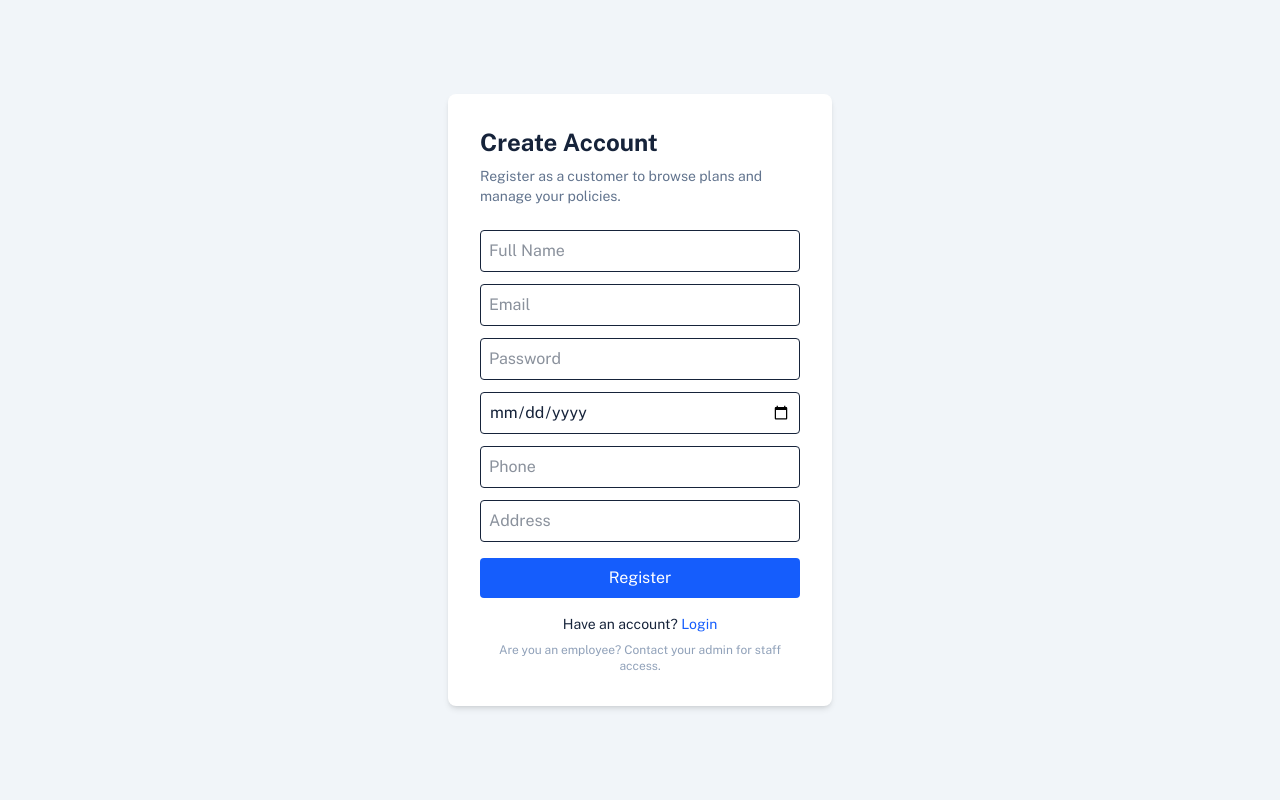
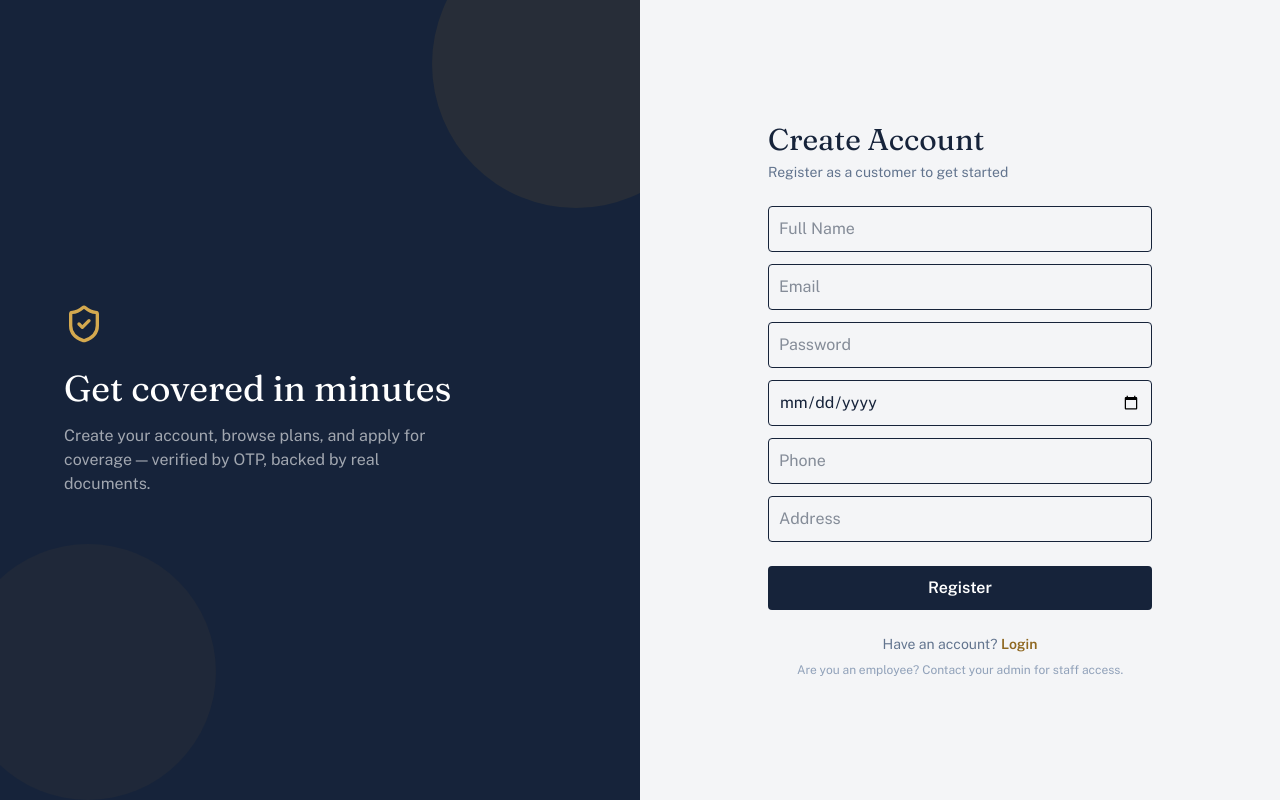
Before and after one commit to Ayusht20/insurance-management, a React (Vite) app in the folder frontend/: page /register in a window 1280 px wide. Built offline with nearby package versions, Linux system fonts and the light colour scheme; no server answers.

Commit message:
Enhanced the designing of Register Page!

```diff
--- a/frontend/src/pages/Register.jsx
+++ b/frontend/src/pages/Register.jsx
@@ -1,10 +1,12 @@
 import { useState } from "react";
 import { useNavigate, Link } from "react-router-dom";
 import { registerUser } from "../services/authService";
+import { ShieldCheck } from "lucide-react";
 
 export default function Register() {
   const [form, setForm] = useState({ name: "", email: "", password: "", dob: "", phone: "", address: "" });
   const [error, setError] = useState("");
+  const [loading, setLoading] = useState(false);
   const navigate = useNavigate();
 
   const handleChange = (e) => setForm({ ...form, [e.target.name]: e.target.value });
@@ -12,38 +14,61 @@ export default function Register() {
   const handleSubmit = async (e) => {
     e.preventDefault();
     setError("");
+    setLoading(true);
     try {
       await registerUser(form);
       navigate("/login");
     } catch (err) {
       setError(err.response?.data?.detail || "Registration failed");
+    } finally {
+      setLoading(false);
     }
   };
 
   return (
-    <div className="min-h-screen flex items-center justify-center bg-slate-100">
-      <form onSubmit={handleSubmit} className="bg-white p-8 rounded-lg shadow-md w-96">
-        <h1 className="text-2xl font-bold mb-2">Create Account</h1>
-        <p className="text-sm text-slate-500 mb-6">Register as a customer to browse plans and manage your policies.</p>
-        {error && <p className="text-red-500 mb-4 text-sm">{error}</p>}
+    <div className="min-h-screen flex">
+      <div className="hidden md:flex w-1/2 bg-ink text-white flex-col justify-center px-16 relative overflow-hidden">
+        <div className="absolute -top-20 -right-20 w-72 h-72 bg-brass/10 rounded-full" />
+        <div className="absolute bottom-0 -left-10 w-64 h-64 bg-brass/5 rounded-full" />
+        <ShieldCheck className="w-10 h-10 text-brass-light mb-6" />
+        <h1 className="font-display text-4xl mb-4">Get covered in minutes</h1>
+        <p className="text-white/60 max-w-sm">
+          Create your account, browse plans, and apply for coverage — verified by OTP, backed by real documents.
+        </p>
+      </div>
 
-        <input name="name" placeholder="Full Name" onChange={handleChange} className="w-full border p-2 rounded mb-3" required />
-        <input name="email" type="email" placeholder="Email" onChange={handleChange} className="w-full border p-2 rounded mb-3" required />
-        <input name="password" type="password" placeholder="Password" onChange={handleChange} className="w-full border p-2 rounded mb-3" required />
-        <input name="dob" type="date" onChange={handleChange} className="w-full border p-2 rounded mb-3" required />
-        <input name="phone" placeholder="Phone" onChange={handleChange} className="w-full border p-2 rounded mb-3" required />
-        <input name="address" placeholder="Address" onChange={handleChange} className="w-full border p-2 rounded mb-4" required />
+      <div className="w-full md:w-1/2 flex items-center justify-center bg-canvas px-8 py-12">
+        <form onSubmit={handleSubmit} className="w-full max-w-sm">
+          <h2 className="font-display text-3xl text-ink mb-1">Create Account</h2>
+          <p className="text-sm text-slate-500 mb-6">Register as a customer to get started</p>
 
-        <button type="submit" className="w-full bg-blue-600 text-white py-2 rounded">
-          Register
+          {error && <p className="text-rust text-sm mb-4 bg-rust/10 px-3 py-2 rounded">{error}</p>}
+
+          <div className="space-y-3">
+            <input name="name" placeholder="Full Name" onChange={handleChange} className="w-full border p-2.5 rounded focus:outline-none focus:ring-2 focus:ring-brass/40" required />
+            <input name="email" type="email" placeholder="Email" onChange={handleChange} className="w-full border p-2.5 rounded focus:outline-none focus:ring-2 focus:ring-brass/40" required />
+            <input name="password" type="password" placeholder="Password" onChange={handleChange} className="w-full border p-2.5 rounded focus:outline-none focus:ring-2 focus:ring-brass/40" required />
+            <input name="dob" type="date" onChange={handleChange} className="w-full border p-2.5 rounded focus:outline-none focus:ring-2 focus:ring-brass/40" required />
+            <input name="phone" placeholder="Phone" onChange={handleChange} className="w-full border p-2.5 rounded focus:outline-none focus:ring-2 focus:ring-brass/40" required />
+            <input name="address" placeholder="Address" onChange={handleChange} className="w-full border p-2.5 rounded focus:outline-none focus:ring-2 focus:ring-brass/40" required />
+          </div>
+
+          <button
+            type="submit"
+            disabled={loading}
+            className="w-full bg-ink text-white py-2.5 rounded font-semibold hover:bg-ink-light transition-colors mt-6 disabled:opacity-50"
+          >
+            {loading ? "Creating account..." : "Register"}
           </button>
-        <p className="text-sm mt-4 text-center">
-          Have an account? <Link to="/login" className="text-blue-600">Login</Link>
+
+          <p className="text-sm mt-6 text-center text-slate-500">
+            Have an account? <Link to="/login" className="text-brass-dark font-semibold">Login</Link>
           </p>
           <p className="text-xs text-slate-400 mt-2 text-center">
             Are you an employee? Contact your admin for staff access.
           </p>
         </form>
       </div>
+    </div>
   );
 }
```
Lines whose indentation alone changed are shown as unchanged.
